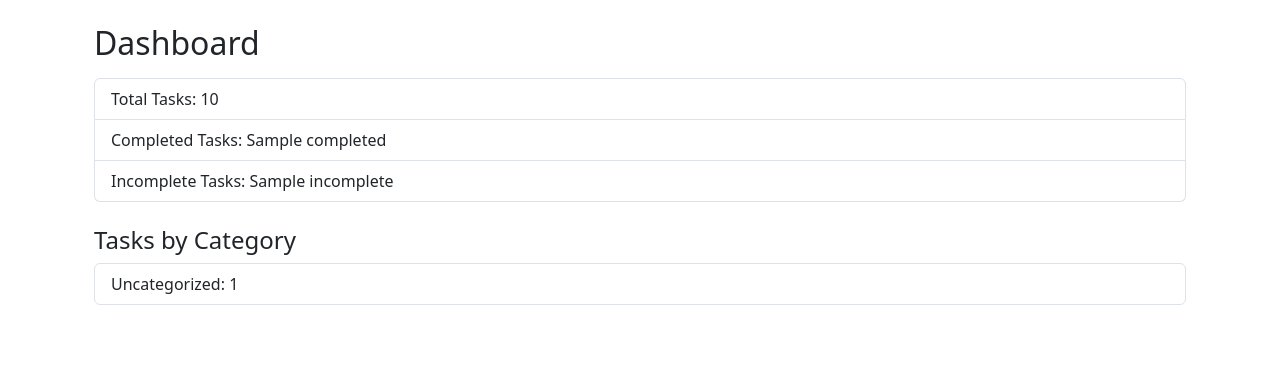
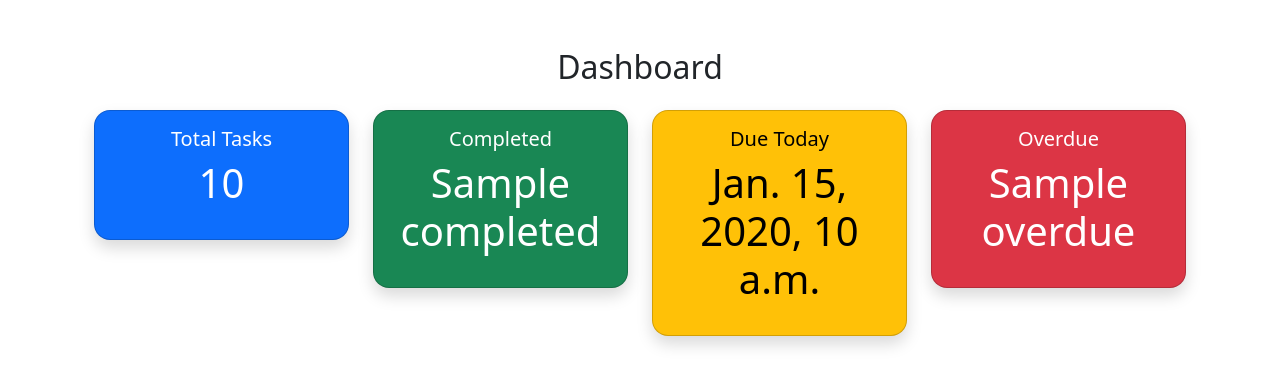
Before and after one commit to bishan20/Smart-To-Do, a Django app: template src/tasks/templates/tasks/dashboard.html in a window 1280 px wide. Shown: the part 56-442 px from the top of the page. Run offline with Django 3.2, Linux system fonts and the light colour scheme; the template is opened without the code that fills it: most values are stand-ins (such as "Sample title", 1, 10 or a date in 2020).

Commit message:
feat:add dashboard to display total/completed/due/overdue tasks

```diff
--- a/src/tasks/templates/tasks/base.html
+++ b/src/tasks/templates/tasks/base.html
@@ -12,6 +12,9 @@
             <div class="collapse navbar-collapse">
                 <ul class="navbar-nav ms-auto">
                     {% if user.is_authenticated %}
+                        <li class="nav-item">
+                            <a class="nav-link" href="{% url 'dashboard' %}">Dashboard</a>
+                        </li>
                         <li class="nav-item">
                             <a class="nav-link" href="{% url 'logout' %}">Logout</a>
                         </li>
--- a/src/tasks/templates/tasks/dashboard.html
+++ b/src/tasks/templates/tasks/dashboard.html
@@ -1,21 +1,45 @@
 {% extends "tasks/base.html" %}
 
 {% block content %}
-<div class="container mt-4">
-  <h2>Dashboard</h2>
-  <ul class="list-group mt-3">
-    <li class="list-group-item">Total Tasks: {{ total }}</li>
-    <li class="list-group-item">Completed Tasks: {{ completed }}</li>
-    <li class="list-group-item">Incomplete Tasks: {{ incomplete }}</li>
-  </ul>
+<div class="container mt-5">
+    <h2 class="mb-4 text-center">Dashboard</h2>
 
-  <h4 class="mt-4">Tasks by Category</h4>
-  <ul class="list-group">
-    {% for item in category_breakdown %}
-      <li class="list-group-item">
-        {{ item.category__name|default:"Uncategorized" }}: {{ item.count }}
-      </li>
-    {% endfor %}
-  </ul>
+    <div class="row g-4">
+        <div class="col-md-3">
+            <div class="card text-bg-primary shadow rounded-4">
+                <div class="card-body text-center">
+                    <h5 class="card-title">Total Tasks</h5>
+                    <p class="display-6">{{ stats.total }}</p>
+                </div>
+            </div>
+        </div>
+
+        <div class="col-md-3">
+            <div class="card text-bg-success shadow rounded-4">
+                <div class="card-body text-center">
+                    <h5 class="card-title">Completed</h5>
+                    <p class="display-6">{{ stats.completed }}</p>
+                </div>
+            </div>
+        </div>
+
+        <div class="col-md-3">
+            <div class="card text-bg-warning shadow rounded-4">
+                <div class="card-body text-center">
+                    <h5 class="card-title">Due Today</h5>
+                    <p class="display-6">{{ stats.due_today }}</p>
+                </div>
+            </div>
+        </div>
+
+        <div class="col-md-3">
+            <div class="card text-bg-danger shadow rounded-4">
+                <div class="card-body text-center">
+                    <h5 class="card-title">Overdue</h5>
+                    <p class="display-6">{{ stats.overdue }}</p>
+                </div>
+            </div>
+        </div>
+    </div>
 </div>
 {% endblock %}
```
Also changed, not shown: src/tasks/views.py (+11 -11 lines).
